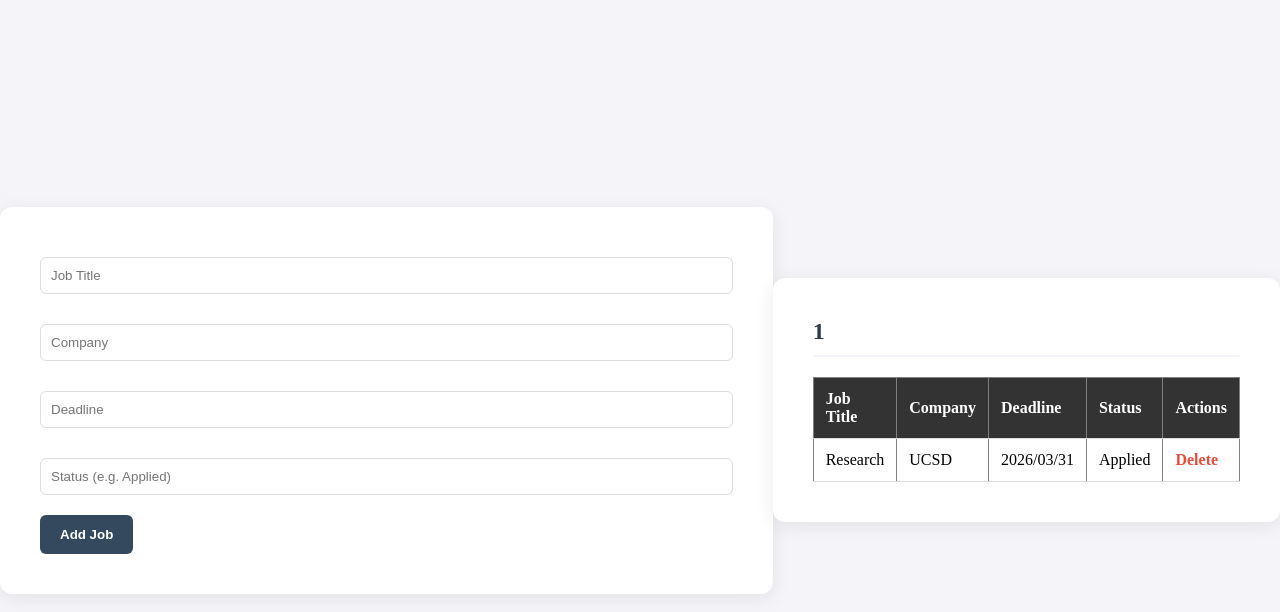
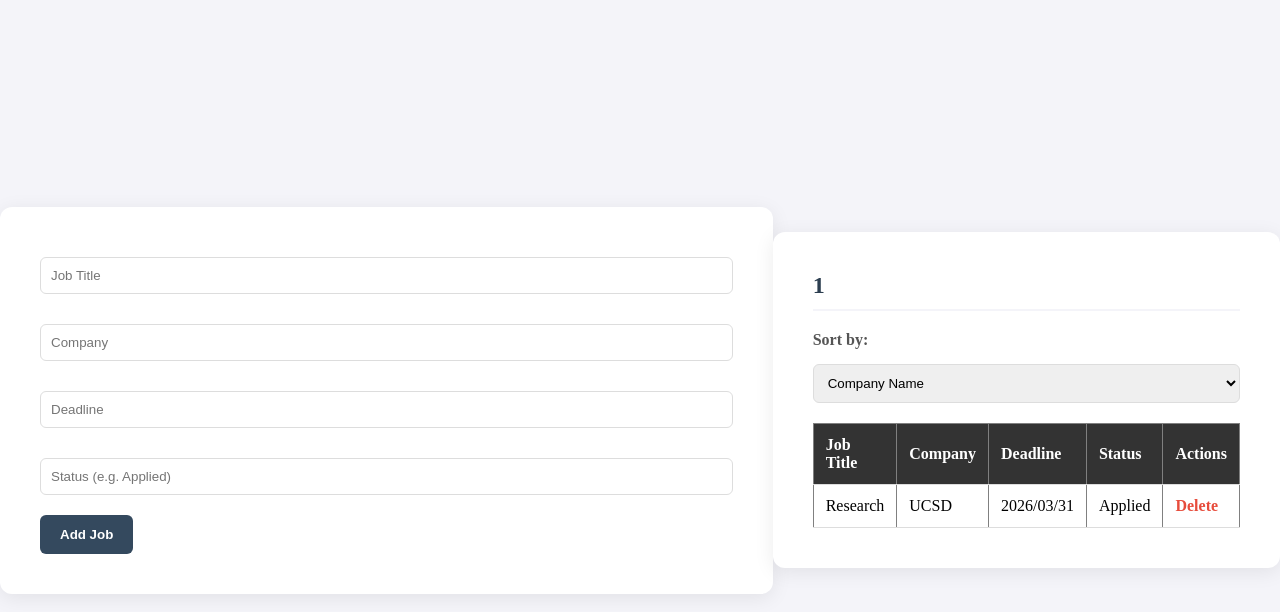
Before and after one commit to cayla-hhh/Job-Application-Tracker, a Flask app: page / in a window 1280 px wide. Shown: the top 612 px of the page. Run offline with Flask 3, Linux system fonts and the light colour scheme; a user stored in the database is signed in; data comes from the database, SQL or seed files in the repository; both versions use the stored data as it was after the commit.

Commit message:
Implement sort feature

```diff
--- a/app.py
+++ b/app.py
@@ -42,9 +42,18 @@ def home():
         conn.close()
         return redirect(url_for('home'))
     else:
+        sort_selection = request.args.get('sort', 'deadline')
+        allowed_columns = {
+            'company': 'company',
+            'status': 'status',
+            'deadline': 'deadline'
+        }
+        column = allowed_columns.get(sort_selection, 'deadline')
+        query = f'SELECT * FROM Applications WHERE User_ID = ? ORDER BY {column} ASC'
+
         conn = sqlite3.connect('job_tracker.db')
         cursor = conn.cursor()
-        cursor.execute('SELECT * FROM Applications WHERE User_ID = ? ORDER BY status ASC', (user_id,))
+        cursor.execute(query, (user_id,))
 
         apps = cursor.fetchall()
         conn.close()
--- a/templates/dashboard.html
+++ b/templates/dashboard.html
@@ -17,6 +17,14 @@
     </div>
     <div class="container">
         <h2>{{total_apps}}</h2>
+        <form method="GET" action="{{ url_for('home') }}">
+            <label for="sort">Sort by:</label>
+            <select name="sort" id="sort" onchange="this.form.submit()">
+                <option value="company" {% if request.args.get('sort') == 'company' %}selected{% endif %}>Company Name</option>
+                <option value="status" {% if request.args.get('sort') == 'status' %}selected{% endif %}>Status</option>
+                <option value="deadline" {% if request.args.get('sort') == 'deadline' %}selected{% endif %}>Date</option>
+            </select>
+        </form>
         <table border="1">
             <tr>
                 <th>Job Title</th>
```
Also changed, not shown: job_tracker.db.
